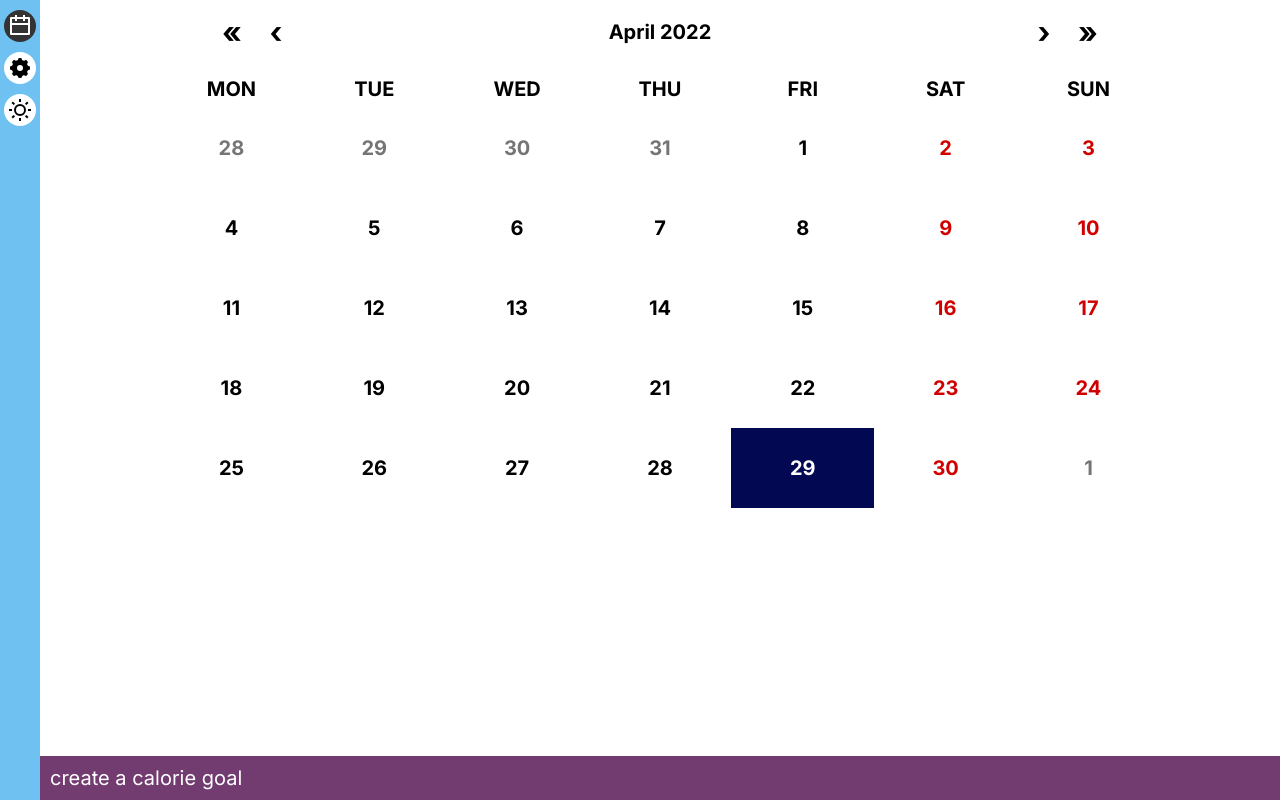
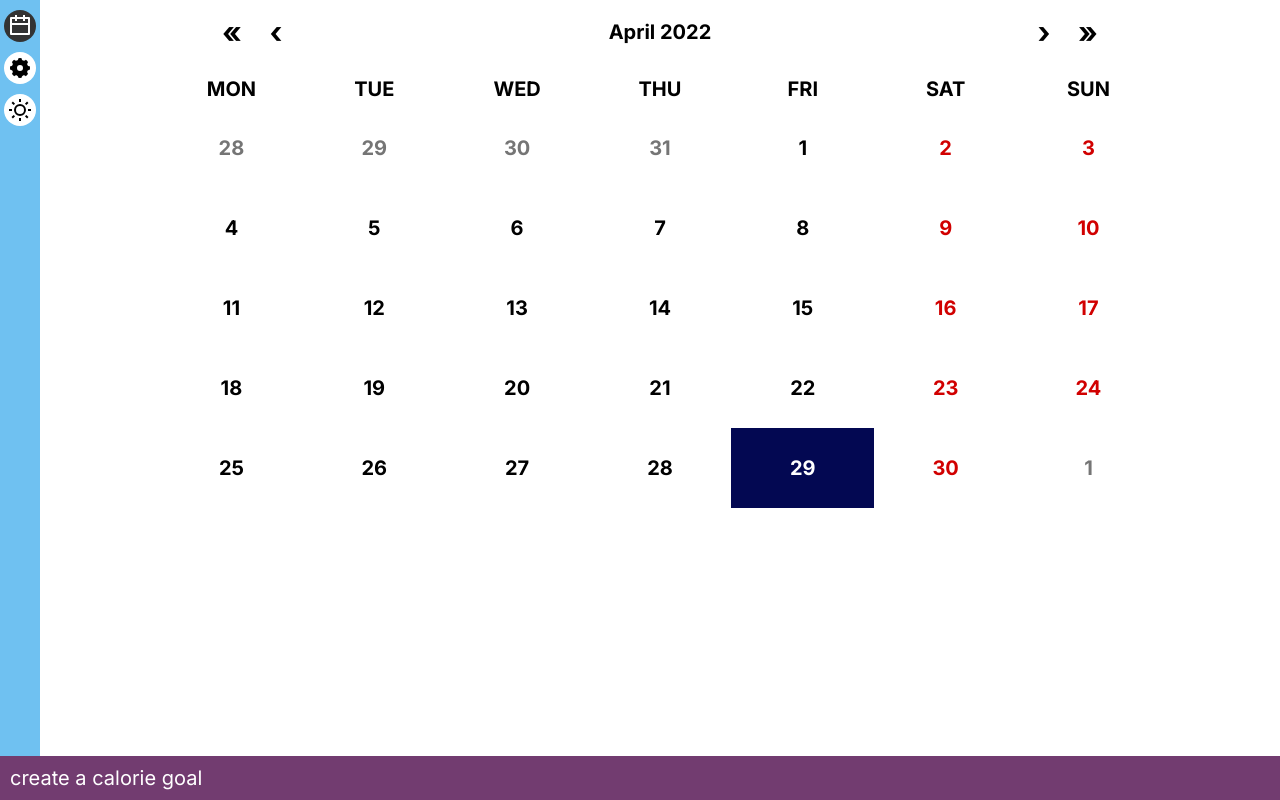
Before and after one commit to colorlessenergy/calorie-tracker, a Next.js app: page / in a window 1280 px wide. Built offline with nearby package versions, Linux system fonts and the light colour scheme.

Commit message:
set left to 0 for banner

```diff
--- a/shared/components/Banner/Banner.module.scss
+++ b/shared/components/Banner/Banner.module.scss
@@ -4,7 +4,7 @@
     padding: 10px;
     position: fixed;
     bottom: 0;
-    left: 40px;
+    left: 0;
     width: 100%;
 
     background-color: $purple;
```
